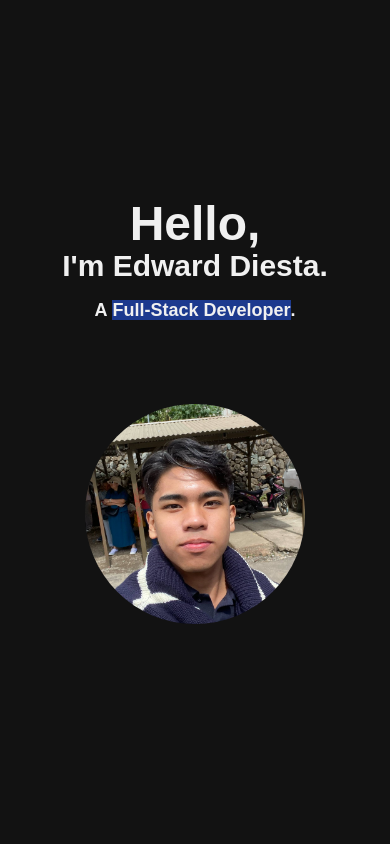
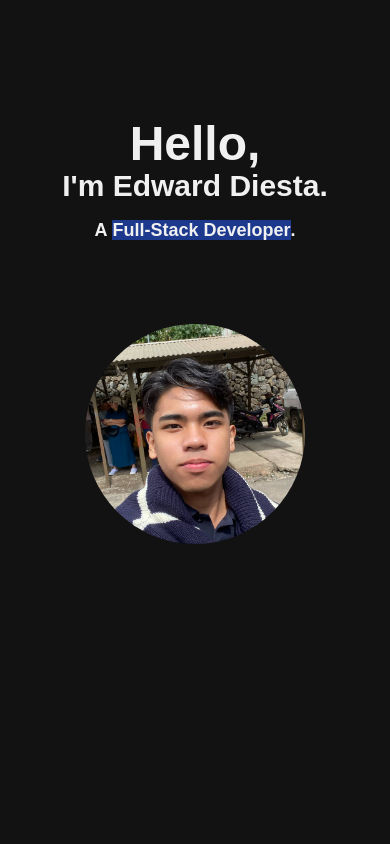
Before and after one commit to DrawdEA/portfolio, a SvelteKit app: page / in a window 390 px wide. Shown: the top 844 px of the page. Built offline with nearby package versions, Linux system fonts and the light colour scheme.

Commit message:
Layout fix

```diff
--- a/src/app.html
+++ b/src/app.html
@@ -5,6 +5,7 @@
 		<link rel="icon" href="%sveltekit.assets%/favicon.ico" />
 		<meta name="viewport" content="width=device-width, initial-scale=1" />
 		%sveltekit.head%
+		<title>Edward Diesta</title>
 	</head>
 	<body data-sveltekit-preload-data="hover" class="bg-main">
 		<div>%sveltekit.body%</div>
--- a/src/routes/+page.svelte
+++ b/src/routes/+page.svelte
@@ -62,8 +62,6 @@
         let softwareSplit = SplitText.create("#role", {
             type: "words"
         })
-
-
 
         tl
         .to(".maindiv", {
@@ -158,7 +156,8 @@
                     start: "100% 100%",
                     end: "100% 100%",
                     scrub: 1,
-                    once: true
+                    once: true,
+                    markers: true
                 },
 
                 y: "200%",
@@ -189,7 +188,7 @@
     })
 </script>
 
-<div class="text-3xl flex flex-col gap-100 mt-50 w-full items-center">
+<div class="text-3xl flex flex-col gap-100 mt-30 md:mt-40 xl:mt-50 w-full items-center">
     <div class="flex max-md:flex-col gap-20 justify-center items-center opacity-0 maindiv">
         <div class="flex flex-col max-md:items-center">
             <p class="text-5xl sm:text-6xl md:text-7xl xl:text-8xl" id="hello">Hello,</p>
```
